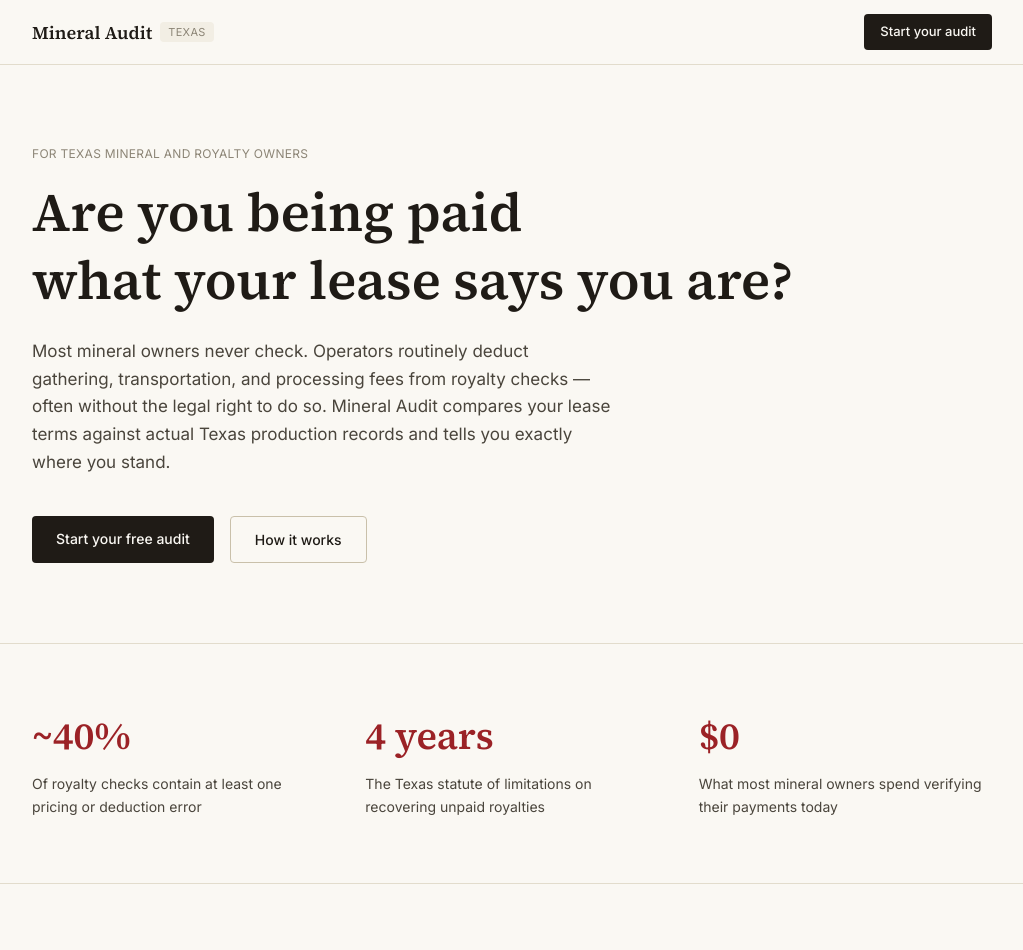
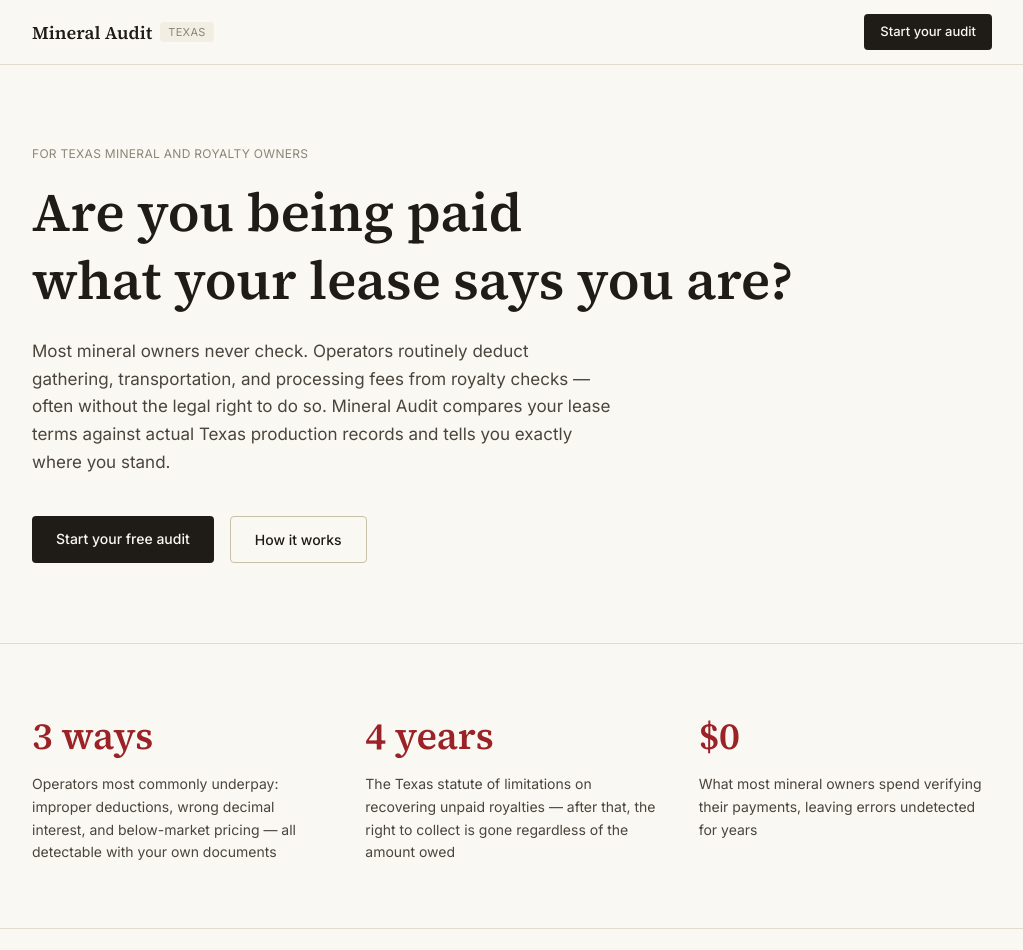
Before and after one commit to joshhjackman-blip/mineral-audit, a Next.js app in the folder royalty-audit-ui/: page / in a window 1280 px wide. Shown: the top 950 px of the page, without its empty margins (128-1151 px from the left). Built offline with nearby package versions, Linux system fonts and the light colour scheme.

Commit message:
Replace home page stats with defensible figures
Co-authored-by: joshhjackman-blip <joshhjackman-blip@users.noreply.github.com>

```diff
--- a/royalty-audit-ui/src/app/page.tsx
+++ b/royalty-audit-ui/src/app/page.tsx
@@ -62,9 +62,18 @@ export default function Home() {
       <section className="border-b border-[var(--line)] px-6 py-16 sm:px-10">
         <div className="mx-auto max-w-[960px]">
           <div className="grid gap-10 sm:grid-cols-3">
-            <Stat figure="~40%" label="Of royalty checks contain at least one pricing or deduction error" />
-            <Stat figure="4 years" label="The Texas statute of limitations on recovering unpaid royalties" />
-            <Stat figure="$0" label="What most mineral owners spend verifying their payments today" />
+            <Stat
+              figure="3 ways"
+              label="Operators most commonly underpay: improper deductions, wrong decimal interest, and below-market pricing — all detectable with your own documents"
+            />
+            <Stat
+              figure="4 years"
+              label="The Texas statute of limitations on recovering unpaid royalties — after that, the right to collect is gone regardless of the amount owed"
+            />
+            <Stat
+              figure="$0"
+              label="What most mineral owners spend verifying their payments, leaving errors undetected for years"
+            />
           </div>
         </div>
       </section>
```
